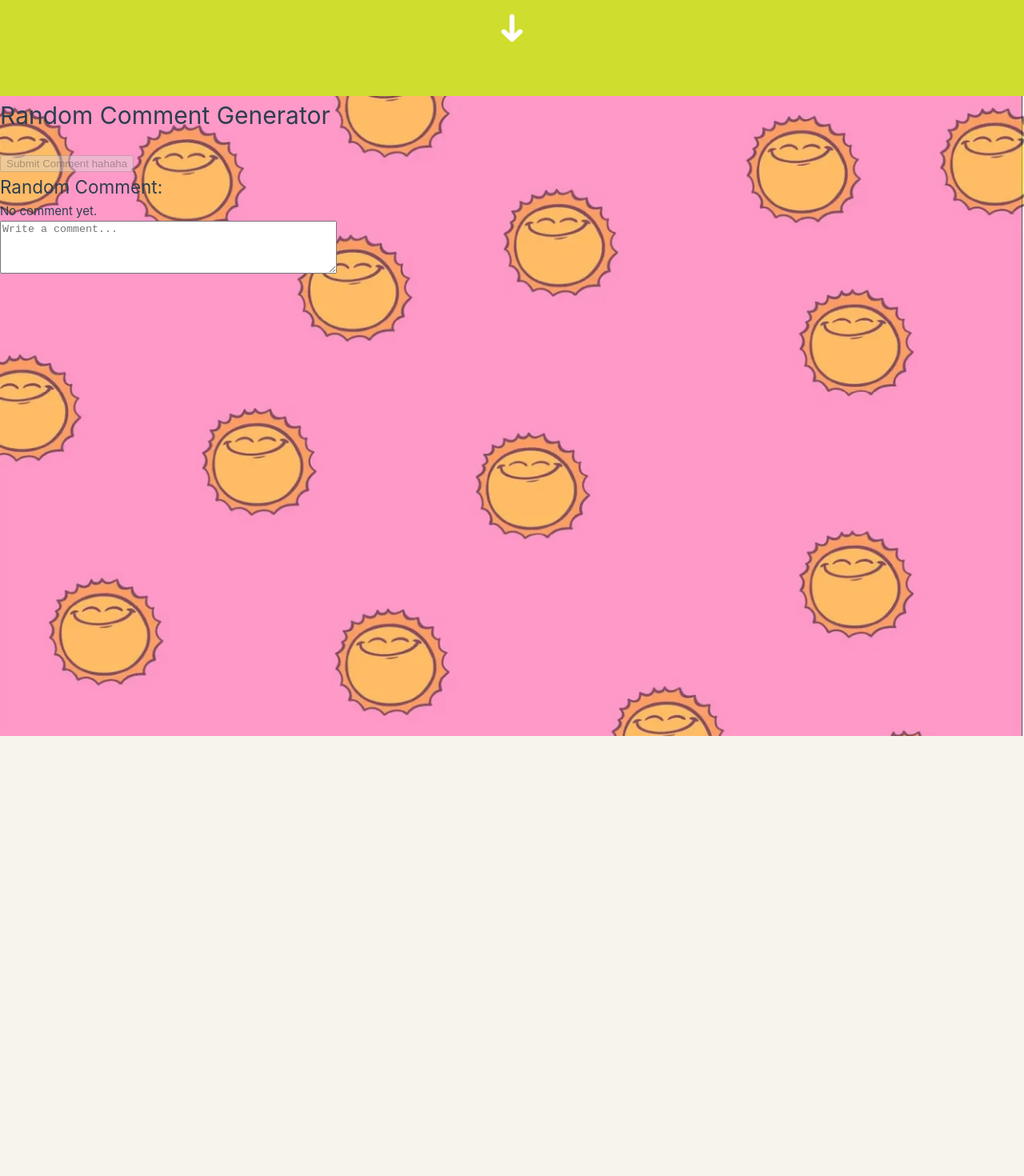
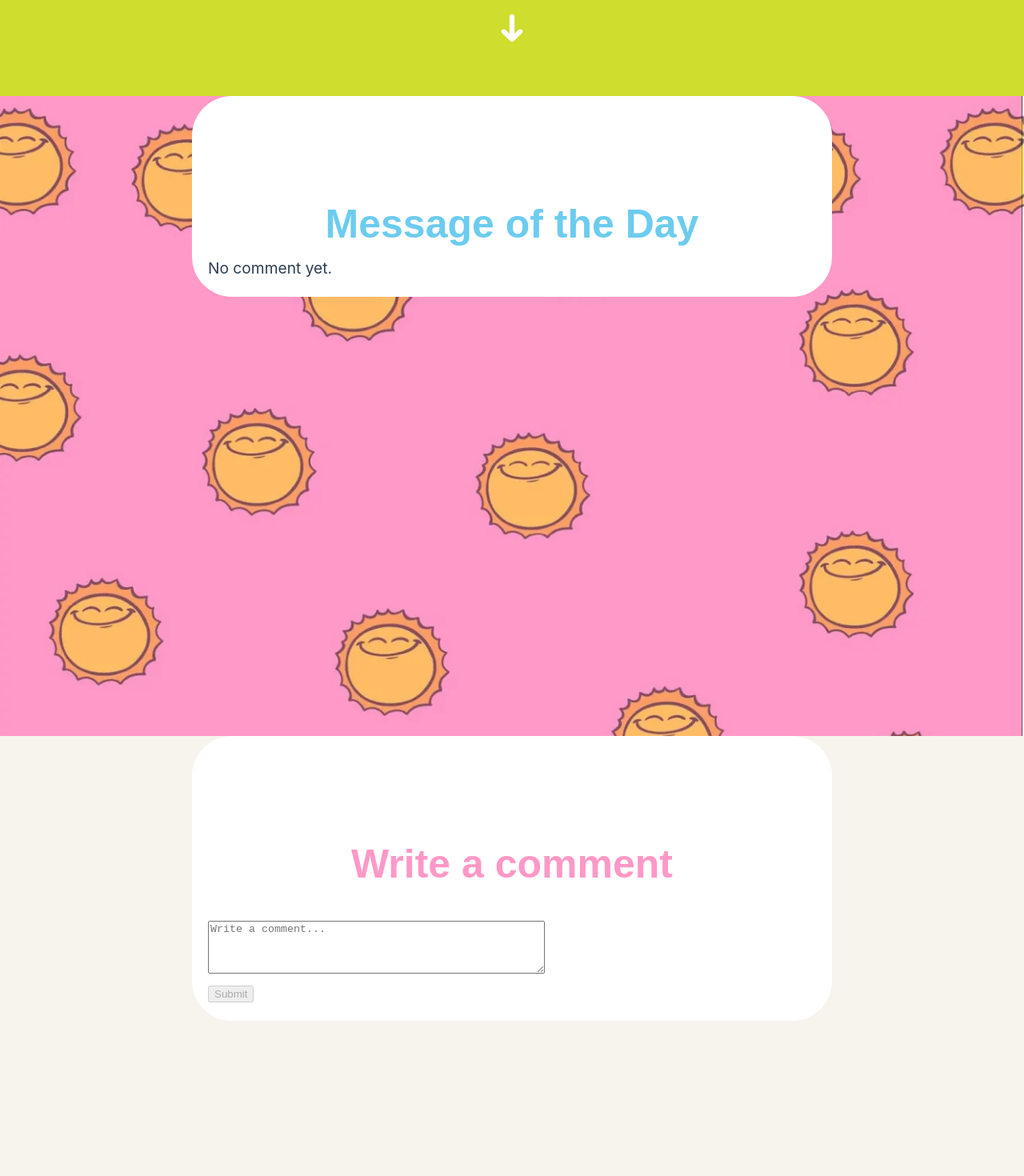
Before and after one commit to aspectratioed-tyler/capython, a Vue app: page / in a window 1280 px wide. Shown: the part 680-2150 px from the top of the page at 80% size. Built offline with nearby package versions, Linux system fonts and the light colour scheme; no server answers.

Commit message:
section 4 update

```diff
--- a/src/App.vue
+++ b/src/App.vue
@@ -11,39 +11,49 @@
 
   </div>
 
+<!-- Second section-->
   <div class="section2" >
+    <div id="app">
+    <div class="app-box">
+    <h1>Message of the Day</h1>
+    <p id="randomtext" v-if="randomComment">{{ randomComment }}</p>
+    <p v-else>No comment yet.</p>
+
+    </div>
 
 
+    </div>
+</div>
+
+<!-- Third section-->
+  <div class="section3">
+
   <div id="app">
-    <h1>Random Comment Generator</h1>
+    <div class="message-box">
+    <h1>Write a comment</h1>
     <!-- Math question input -->
     <div v-if="mathQuestion">
       <label for="mathQuestion">What is {{ mathQuestion.num1 }} + {{ mathQuestion.num2 }}?</label>
       <input v-model="userAnswer" type="number" id="mathQuestion" />
     </div>
     <br />
-
-    <button @click="submitComment" :disabled="!isHuman || !userComment.trim()">Submit Comment hahaha</button>
-
-    <h2>Random Comment:</h2>
-    <p v-if="randomComment">{{ randomComment }}</p>
-    <p v-else>No comment yet.</p>
-  </div>
     <!-- Comment input form -->
     <textarea v-model="userComment" placeholder="Write a comment..." rows="4" cols="50"></textarea>
     <br />
 
-
+ <button @click="submitComment" :disabled="!isHuman || !userComment.trim()">Submit</button>
+</div>
 
 
   </div>
 
-  <div class="section3">
+
+  </div>
 
 
 
-  </div>
 
+<!-- Fourth section-->
   <div class="section4">
     <div class="split left">
       <div class="centered">   <p>Mental health awareness is vital to reducing stigma and supporting those in need. Mental health issues affect everyone, and recognizing them as medical conditions helps break down barriers. Open conversations and self-care practices, like exercise and stress management, are key in maintaining well-being. By raising awareness, we create a more supportive and understanding environment for all.</p>
@@ -55,11 +65,11 @@
   <div class=" split right">
     <div class="centered"><img id="sunnywalk" src="./assets/Sun_Color_Animation_ .gif" alt=""></div>
 
-
+  </div>
   </div>
 
 
-  </div>
+  <!-- Footer section-->
 
   <div class="footerbottom">
     <footer>
@@ -240,6 +250,36 @@ export default {
   height: 100vh;
 }
 
+.section2 h1 {
+  font-family: 'Poppins', sans-serif;
+  font-weight: bold;
+  font-size: 50px;
+  color: var(--blue);
+  text-align: center;
+  padding-top: 100px;
+}
+
+#randomtext {
+  font-family: 'Poppins', sans-serif;
+  font-style: italic;
+  font-size: 20px;
+  color: var(--orange);
+  text-align: center;
+  padding: 20px;
+}
+.app-box {
+            background-color: #ffffff;
+            padding: 20px;
+            width: 800px;
+            align-items: center;
+            justify-content: center;
+            font-size: 1.2rem;
+            margin-left: auto;
+            margin-right: auto;
+            border-radius: 50px;
+        }
+
+
 /* section 3 */
 
 .section3 {
@@ -247,6 +287,32 @@ export default {
   height: 100vh;
 
 }
+
+.section3 h1 {
+  font-family: 'Poppins', sans-serif;
+  font-weight: bold;
+  font-size: 50px;
+  color: var(--pink);
+  text-align: center;
+  padding-top: 100px;
+}
+
+#mathQuestion {
+  border-radius: 50px;
+}
+
+.message-box {
+            background-color: #ffffff;
+            padding: 20px;
+            width: 800px;
+            align-items: center;
+            justify-content: center;
+            font-size: 1.2rem;
+            margin-left: auto;
+            margin-right: auto;
+            border-radius: 50px;
+        }
+
 
 /* section 4 */
 /* Split the screen in half */
@@ -338,4 +404,10 @@ width: 600px;
   height: 25px;
 }
 
+#copywrite-text {
+  font-family: 'Poppins', sans-serif;
+  font-size: 12px;
+  color: var(--white);
+  text-align: center;
+}
 </style>
```
Also changed, not shown: src/assets/shyneinstagram.svg, src/assets/tiktok.svg.
